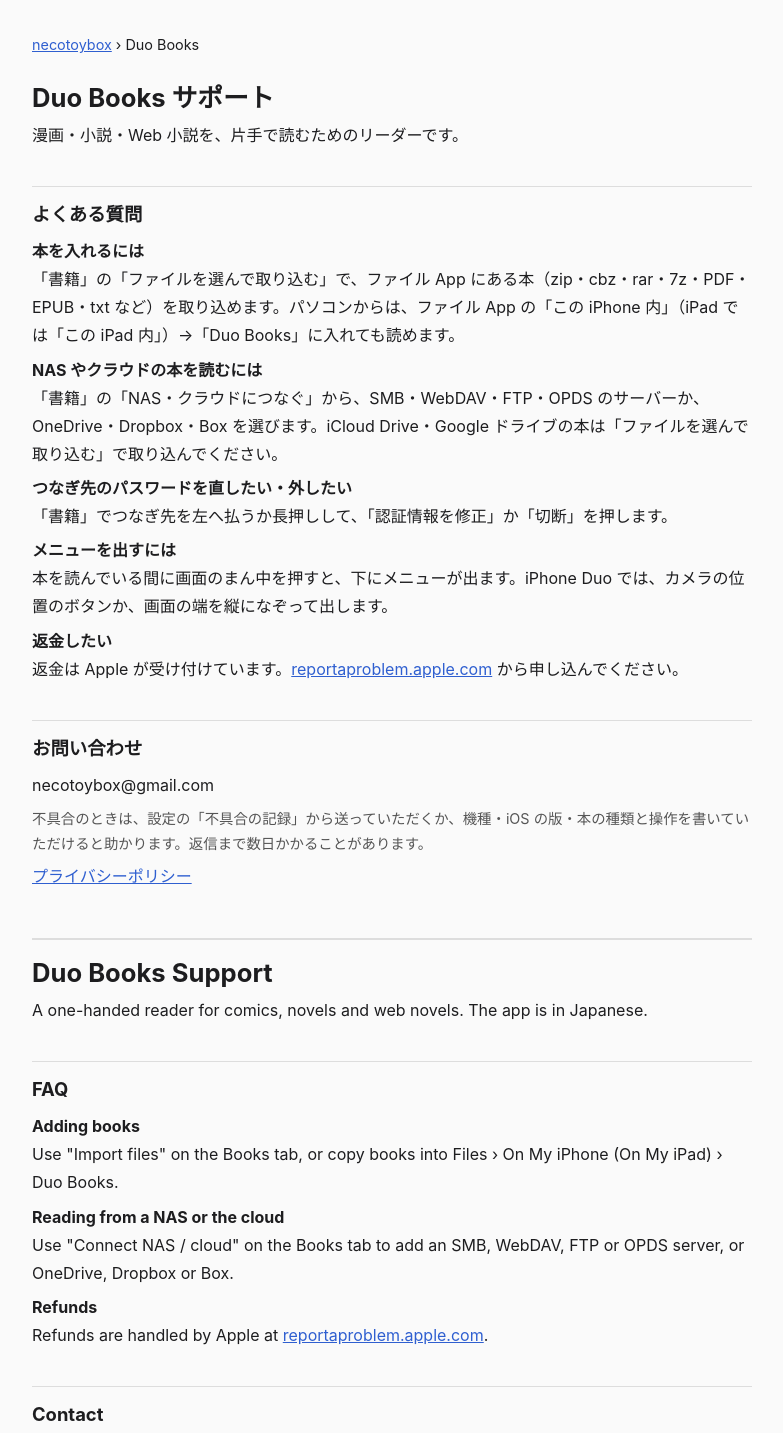
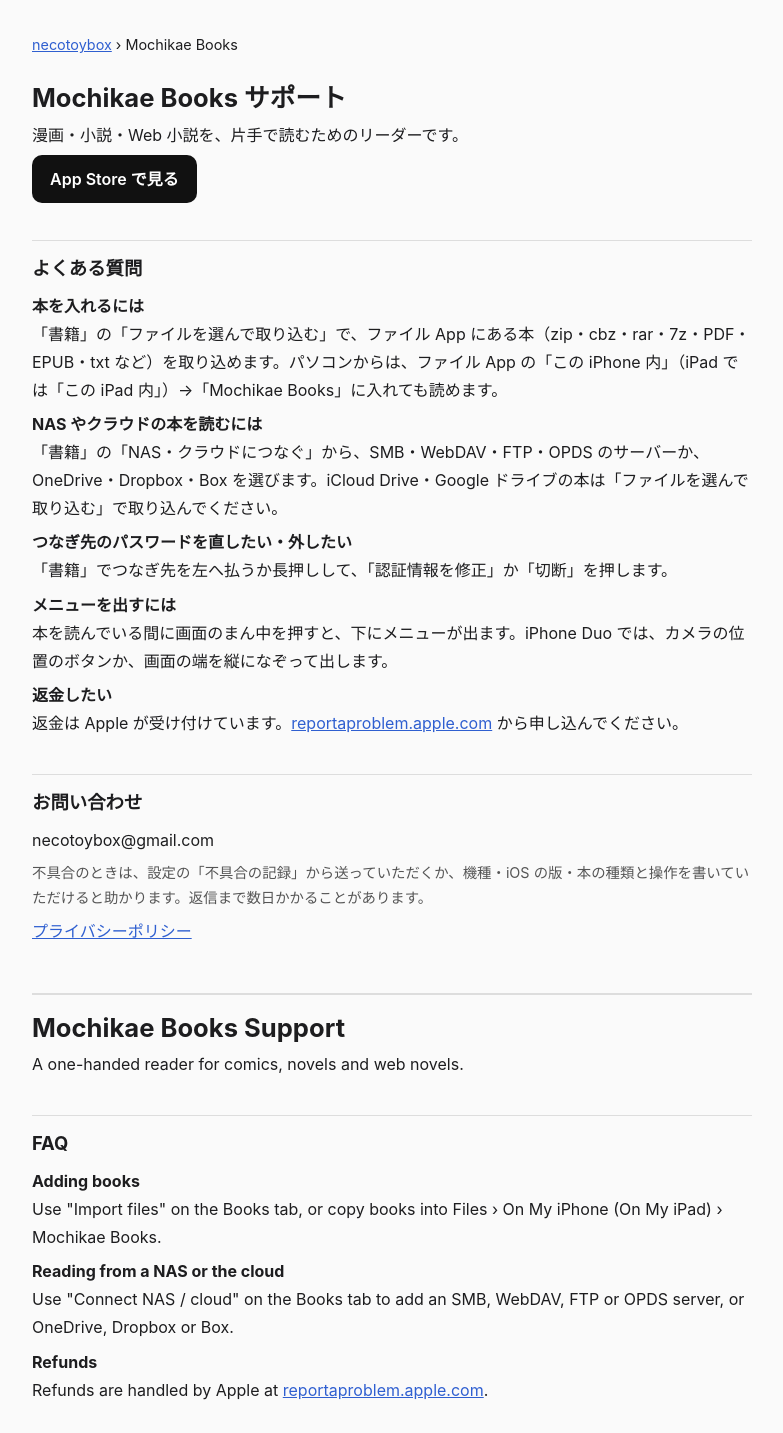
Before and after one commit to khmgs822/duo-apps, a plain HTML site: page duo-books/support.html in a window 1280 px wide. Shown: the top 1433 px of the page, without its empty margins (248-1031 px from the left). Drawn offline with Linux system fonts and the light colour scheme.

Commit message:
アプリの名前を Mochikae に・App Store へのリンク

```diff
--- a/duo-books/support.html
+++ b/duo-books/support.html
@@ -1,13 +1,14 @@
 <!doctype html>
 <html lang="ja"><head><meta charset="utf-8"><meta name="viewport" content="width=device-width,initial-scale=1">
-<title>Duo Books サポート</title><link rel="stylesheet" href="../style.css"></head>
+<title>Mochikae Books サポート</title><link rel="stylesheet" href="../style.css"></head>
 <body><main>
-<nav><a href="../index.html">necotoybox</a> › Duo Books</nav>
-<h1>Duo Books サポート</h1>
+<nav><a href="../index.html">necotoybox</a> › Mochikae Books</nav>
+<h1>Mochikae Books サポート</h1>
 <p>漫画・小説・Web 小説を、片手で読むためのリーダーです。</p>
+<p class="badges"><a class="store" href="https://apps.apple.com/jp/app/id6837262487">App Store で見る</a></p>
 
 <h2>よくある質問</h2>
-<p><b>本を入れるには</b><br>「書籍」の「ファイルを選んで取り込む」で、ファイル App にある本（zip・cbz・rar・7z・PDF・EPUB・txt など）を取り込めます。パソコンからは、ファイル App の「この iPhone 内」（iPad では「この iPad 内」）→「Duo Books」に入れても読めます。</p>
+<p><b>本を入れるには</b><br>「書籍」の「ファイルを選んで取り込む」で、ファイル App にある本（zip・cbz・rar・7z・PDF・EPUB・txt など）を取り込めます。パソコンからは、ファイル App の「この iPhone 内」（iPad では「この iPad 内」）→「Mochikae Books」に入れても読めます。</p>
 <p><b>NAS やクラウドの本を読むには</b><br>「書籍」の「NAS・クラウドにつなぐ」から、SMB・WebDAV・FTP・OPDS のサーバーか、OneDrive・Dropbox・Box を選びます。iCloud Drive・Google ドライブの本は「ファイルを選んで取り込む」で取り込んでください。</p>
 <p><b>つなぎ先のパスワードを直したい・外したい</b><br>「書籍」でつなぎ先を左へ払うか長押しして、「認証情報を修正」か「切断」を押します。</p>
 <p><b>メニューを出すには</b><br>本を読んでいる間に画面のまん中を押すと、下にメニューが出ます。iPhone Duo では、カメラの位置のボタンか、画面の端を縦になぞって出します。</p>
@@ -20,10 +21,10 @@
 <p><a href="privacy.html">プライバシーポリシー</a></p>
 
 <div class="lang" lang="en">
-<h1>Duo Books Support</h1>
-<p>A one-handed reader for comics, novels and web novels. The app is in Japanese.</p>
+<h1>Mochikae Books Support</h1>
+<p>A one-handed reader for comics, novels and web novels.</p>
 <h2>FAQ</h2>
-<p><b>Adding books</b><br>Use "Import files" on the Books tab, or copy books into Files › On My iPhone (On My iPad) › Duo Books.</p>
+<p><b>Adding books</b><br>Use "Import files" on the Books tab, or copy books into Files › On My iPhone (On My iPad) › Mochikae Books.</p>
 <p><b>Reading from a NAS or the cloud</b><br>Use "Connect NAS / cloud" on the Books tab to add an SMB, WebDAV, FTP or OPDS server, or OneDrive, Dropbox or Box.</p>
 <p><b>Refunds</b><br>Refunds are handled by Apple at <a href="https://reportaproblem.apple.com/">reportaproblem.apple.com</a>.</p>
 <h2>Contact</h2>
```
